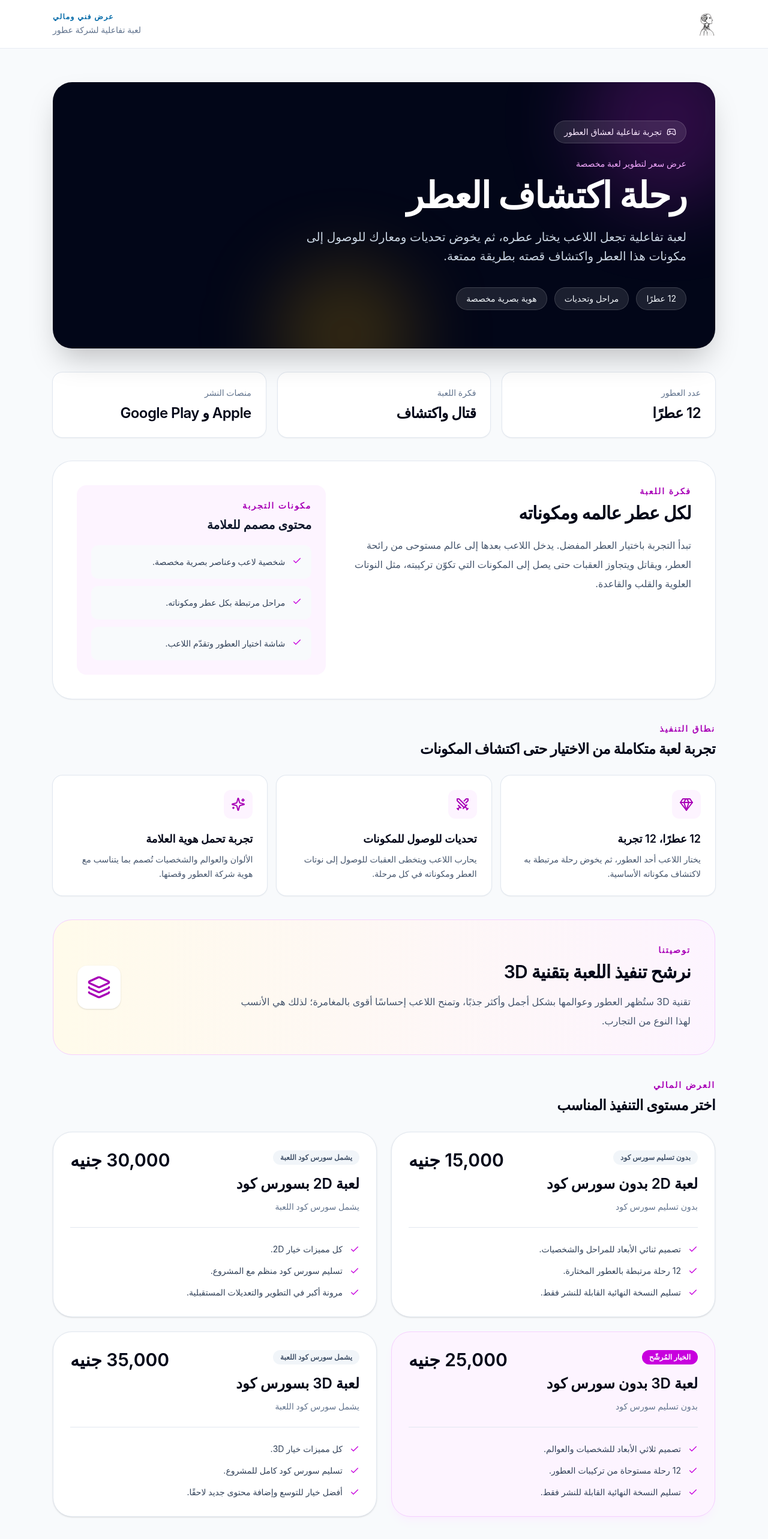
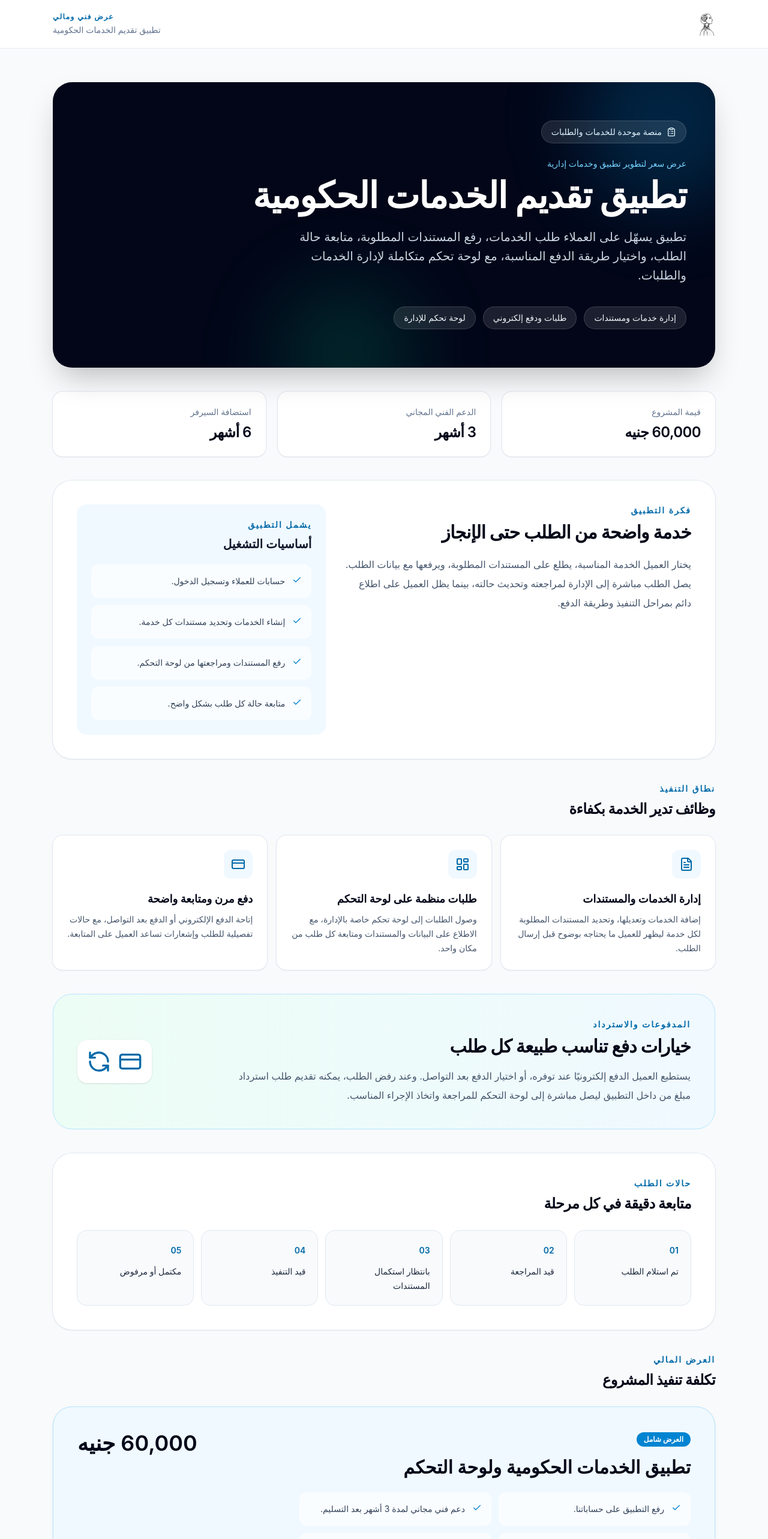
Before and after one commit to KhalidEl-MariAa/realstate_propsal, a React (Vite) app: page / in a window 1280 px wide. Shown: the top 2566 px of the page at 60% size. Built offline with nearby package versions, Linux system fonts and the light colour scheme.

Commit message:
publish proposal

```diff
--- a/index.html
+++ b/index.html
@@ -1,16 +1,14 @@
 
   <!DOCTYPE html>
-  <html lang="en">
+  <html lang="ar" dir="rtl">
     <head>
       <meta charset="UTF-8" />
       <meta name="viewport" content="width=device-width, initial-scale=1.0" />
-      <title>Game Project Proposal</title>
+      <title>عرض سعر تطبيق الخدمات الحكومية</title>
     </head>
-
 
     <body>
       <div id="root"></div>
       <script type="module" src="/src/main.tsx"></script>
     </body>
-
   </html>
--- a/src/app/App.tsx
+++ b/src/app/App.tsx
@@ -1,46 +1,80 @@
 import type { ComponentType } from 'react';
-import { Check, Gamepad2, Gem, Layers3, Sparkles, Swords } from 'lucide-react';
+import { Check, ClipboardList, CreditCard, FileText, LayoutDashboard, RefreshCcw, ShieldCheck } from 'lucide-react';
 
 type IconType = ComponentType<{ className?: string }>;
 type Feature = { title: string; description: string; icon: IconType };
-type Plan = { name: string; price: string; source: string; featured?: boolean; features: string[] };
 
-const plans: Plan[] = [
-  { name: 'لعبة 2D بدون سورس كود', price: '15,000 جنيه', source: 'بدون تسليم سورس كود', features: ['تصميم ثنائي الأبعاد للمراحل والشخصيات.', '12 رحلة مرتبطة بالعطور المختارة.', 'تسليم النسخة النهائية القابلة للنشر فقط.'] },
-  { name: 'لعبة 2D بسورس كود', price: '30,000 جنيه', source: 'يشمل سورس كود اللعبة', features: ['كل مميزات خيار 2D.', 'تسليم سورس كود منظم مع المشروع.', 'مرونة أكبر في التطوير والتعديلات المستقبلية.'] },
-  { name: 'لعبة 3D بدون سورس كود', price: '25,000 جنيه', source: 'بدون تسليم سورس كود', featured: true, features: ['تصميم ثلاثي الأبعاد للشخصيات والعوالم.', '12 رحلة مستوحاة من تركيبات العطور.', 'تسليم النسخة النهائية القابلة للنشر فقط.'] },
-  { name: 'لعبة 3D بسورس كود', price: '35,000 جنيه', source: 'يشمل سورس كود اللعبة', features: ['كل مميزات خيار 3D.', 'تسليم سورس كود كامل للمشروع.', 'أفضل خيار للتوسع وإضافة محتوى جديد لاحقًا.'] },
+const features: Feature[] = [
+  { title: 'إدارة الخدمات والمستندات', description: 'إضافة الخدمات وتعديلها، وتحديد المستندات المطلوبة لكل خدمة ليظهر للعميل ما يحتاجه بوضوح قبل إرسال الطلب.', icon: FileText },
+  { title: 'طلبات منظمة على لوحة التحكم', description: 'وصول الطلبات إلى لوحة تحكم خاصة بالإدارة، مع الاطلاع على البيانات والمستندات ومتابعة كل طلب من مكان واحد.', icon: LayoutDashboard },
+  { title: 'دفع مرن ومتابعة واضحة', description: 'إتاحة الدفع الإلكتروني أو الدفع بعد التواصل، مع حالات تفصيلية للطلب وإشعارات تساعد العميل على المتابعة.', icon: CreditCard },
 ];
 
-const gameFeatures: Feature[] = [
-  { title: '12 عطرًا، 12 تجربة', description: 'يختار اللاعب أحد العطور، ثم يخوض رحلة مرتبطة به لاكتشاف مكوناته الأساسية.', icon: Gem },
-  { title: 'تحديات للوصول للمكونات', description: 'يحارب اللاعب ويتخطى العقبات للوصول إلى نوتات العطر ومكوناته في كل مرحلة.', icon: Swords },
-  { title: 'تجربة تحمل هوية العلامة', description: 'الألوان والعوالم والشخصيات تُصمم بما يتناسب مع هوية شركة العطور وقصتها.', icon: Sparkles },
+const orderFlow = ['تم استلام الطلب', 'قيد المراجعة', 'بانتظار استكمال المستندات', 'قيد التنفيذ', 'مكتمل أو مرفوض'];
+
+const paymentSteps = [
+  { percentage: '25%', amount: '15,000 جنيه', text: 'دفعة مقدمة عند اعتماد العرض وبدء العمل.' },
+  { percentage: '25%', amount: '15,000 جنيه', text: 'عند تسليم لوحة التحكم.' },
+  { percentage: '25%', amount: '15,000 جنيه', text: 'عند تسليم التطبيق واعتماده.' },
+  { percentage: '25%', amount: '15,000 جنيه', text: 'بعد رفع التطبيق على حساباتنا.' },
 ];
 
-const paymentSteps = ['25% مقدم عند بدء المشروع.', '25% عند اعتماد التصميم والشكل العام للعبة.', '25% عند تسليم النسخة التجريبية.', '25% عند التسليم النهائي وقبل النشر.'];
+export default function App() {
+  return (
+    <div className="min-h-screen bg-[#f8fafc] text-slate-800" dir="rtl">
+      <header className="border-b border-slate-200/80 bg-white">
+        <div className="mx-auto flex max-w-6xl items-center justify-between gap-4 px-6 py-5">
+          <img src="/logo.png" alt="Penta-k" className="h-10 w-auto object-contain" />
+          <div className="text-left">
+            <p className="text-xs font-semibold tracking-[0.12em] text-sky-700">عرض فني ومالي</p>
+            <p className="mt-1 text-sm text-slate-500">تطبيق تقديم الخدمات الحكومية</p>
+          </div>
+        </div>
+      </header>
 
-export default function App() {
-  return <div className="min-h-screen bg-[#f8fafc] text-slate-800" dir="rtl">
-    <header className="border-b border-slate-200/80 bg-white"><div className="mx-auto flex max-w-6xl items-center justify-between gap-4 px-6 py-5"><img src="/logo.png" alt="Penta-k" className="h-10 w-auto object-contain" /><div className="text-left"><p className="text-xs font-semibold tracking-[0.12em] text-sky-700">عرض فني ومالي</p><p className="mt-1 text-sm text-slate-500">لعبة تفاعلية لشركة عطور</p></div></div></header>
-    <main className="mx-auto max-w-6xl px-6 py-10 md:py-14">
-      <section className="relative overflow-hidden rounded-[2rem] bg-slate-950 px-7 py-12 text-white shadow-2xl md:px-12 md:py-16"><div className="absolute -right-16 -top-20 h-72 w-72 rounded-full bg-fuchsia-500/20 blur-3xl" /><div className="absolute -bottom-24 left-1/3 h-60 w-60 rounded-full bg-amber-400/20 blur-3xl" /><div className="relative max-w-3xl"><div className="mb-6 inline-flex items-center gap-2 rounded-full border border-white/15 bg-white/10 px-4 py-2 text-sm text-fuchsia-100"><Gamepad2 className="h-4 w-4" />تجربة تفاعلية لعشاق العطور</div><p className="mb-3 text-sm font-medium text-fuchsia-300">عرض سعر لتطوير لعبة مخصصة</p><h1 className="text-4xl font-semibold tracking-tight md:text-6xl">رحلة اكتشاف العطر</h1><p className="mt-6 max-w-2xl text-lg leading-8 text-slate-300 md:text-xl">لعبة تفاعلية تجعل اللاعب يختار عطره، ثم يخوض تحديات ومعارك للوصول إلى مكونات هذا العطر واكتشاف قصته بطريقة ممتعة.</p><div className="mt-9 flex flex-wrap gap-3 text-sm"><Pill label="12 عطرًا" /><Pill label="مراحل وتحديات" /><Pill label="هوية بصرية مخصصة" /></div></div></section>
-      <section className="grid gap-5 py-10 sm:grid-cols-3"><Stat label="عدد العطور" value="12 عطرًا" /><Stat label="فكرة اللعبة" value="قتال واكتشاف" /><Stat label="منصات النشر" value="Apple و Google Play" /></section>
-      <section className="mb-10 grid gap-8 rounded-[2rem] bg-white p-7 shadow-sm ring-1 ring-slate-200 md:grid-cols-[1.25fr_0.9fr] md:p-10"><div><Eyebrow text="فكرة اللعبة" /><h2 className="mt-2 text-3xl font-semibold tracking-tight text-slate-950">لكل عطر عالمه ومكوناته</h2><p className="mt-5 max-w-2xl leading-8 text-slate-600">تبدأ التجربة باختيار العطر المفضل. يدخل اللاعب بعدها إلى عالم مستوحى من رائحة العطر، ويقاتل ويتجاوز العقبات حتى يصل إلى المكونات التي تكوّن تركيبته، مثل النوتات العلوية والقلب والقاعدة.</p></div><div className="rounded-2xl bg-fuchsia-50 p-6"><Eyebrow text="مكونات التجربة" /><h3 className="mt-2 text-xl font-semibold text-slate-900">محتوى مصمم للعلامة</h3><div className="mt-5 space-y-3"><CheckRow text="شخصية لاعب وعناصر بصرية مخصصة." /><CheckRow text="مراحل مرتبطة بكل عطر ومكوناته." /><CheckRow text="شاشة اختيار العطور وتقدّم اللاعب." /></div></div></section>
-      <section className="mb-10"><SectionTitle eyebrow="نطاق التنفيذ" title="تجربة لعبة متكاملة من الاختيار حتى اكتشاف المكونات" /><div className="grid gap-4 md:grid-cols-3">{gameFeatures.map((feature) => <FeatureCard key={feature.title} feature={feature} />)}</div></section>
-      <section className="mb-10 rounded-[2rem] border border-fuchsia-200 bg-gradient-to-l from-fuchsia-50 to-amber-50 p-7 md:p-10"><div className="flex flex-col gap-5 md:flex-row md:items-center md:justify-between"><div className="max-w-3xl"><Eyebrow text="توصيتنا" /><h2 className="mt-2 text-3xl font-semibold tracking-tight text-slate-950">نرشح تنفيذ اللعبة بتقنية 3D</h2><p className="mt-4 leading-8 text-slate-600">تقنية 3D ستُظهر العطور وعوالمها بشكل أجمل وأكثر جذبًا، وتمنح اللاعب إحساسًا أقوى بالمغامرة؛ لذلك هي الأنسب لهذا النوع من التجارب.</p></div><div className="w-fit rounded-2xl bg-white p-4 text-fuchsia-700 shadow-sm"><Layers3 className="h-10 w-10" /></div></div></section>
-      <section className="mb-10"><SectionTitle eyebrow="العرض المالي" title="اختر مستوى التنفيذ المناسب" /><div className="grid gap-6 lg:grid-cols-2">{plans.map((plan) => <PlanCard key={plan.name} plan={plan} />)}</div></section>
-      <section className="mb-10 rounded-[2rem] bg-white p-7 shadow-sm ring-1 ring-slate-200 md:p-10"><SectionTitle eyebrow="الدفعات والتسليم" title="تقسيم الدفعات" /><p className="mb-6 max-w-3xl text-sm leading-6 text-slate-600">يُطبق نفس نظام الدفعات على الخيار الذي يتم اختياره.</p><div className="grid gap-4 md:grid-cols-2 xl:grid-cols-4">{paymentSteps.map((step, index) => <article key={step} className="rounded-2xl border border-slate-200 bg-slate-50 p-5"><span className="text-sm font-semibold text-fuchsia-700">0{index + 1}</span><p className="mt-4 text-sm leading-6 text-slate-700">{step}</p></article>)}</div></section>
-      <section className="rounded-[2rem] bg-white p-7 shadow-sm ring-1 ring-slate-200 md:p-10"><SectionTitle eyebrow="رسوم النشر" title="متطلبات النشر السنوية" /><div className="grid gap-4 md:grid-cols-2"><CheckRow text="رسوم حسابات النشر على Apple App Store وGoogle Play: 50 دولار سنويًا." /><CheckRow text="رسوم النشر السنوية وخدمات الطرف الثالث تُدفع من العميل بشكل منفصل عن قيمة التطوير." /></div></section>
-    </main>
-    <footer className="mt-12 border-t border-slate-200 bg-white px-6 py-8 text-center text-sm text-slate-500"><p className="font-semibold text-slate-800">Penta-k</p><p className="mt-1">شكرًا لثقتكم، ونتطلع لتقديم تجربة عطرية لا تُنسى.</p></footer>
-  </div>;
+      <main className="mx-auto max-w-6xl px-6 py-10 md:py-14">
+        <section className="relative overflow-hidden rounded-[2rem] bg-slate-950 px-7 py-12 text-white shadow-2xl md:px-12 md:py-16">
+          <div className="absolute -right-16 -top-20 h-72 w-72 rounded-full bg-sky-500/20 blur-3xl" />
+          <div className="absolute -bottom-24 left-1/3 h-60 w-60 rounded-full bg-emerald-400/15 blur-3xl" />
+          <div className="relative max-w-3xl">
+            <div className="mb-6 inline-flex items-center gap-2 rounded-full border border-white/15 bg-white/10 px-4 py-2 text-sm text-sky-100"><ClipboardList className="h-4 w-4" /> منصة موحدة للخدمات والطلبات</div>
+            <p className="mb-3 text-sm font-medium text-sky-300">عرض سعر لتطوير تطبيق وخدمات إدارية</p>
+            <h1 className="text-4xl font-semibold tracking-tight md:text-6xl">تطبيق تقديم الخدمات الحكومية</h1>
+            <p className="mt-6 max-w-2xl text-lg leading-8 text-slate-300 md:text-xl">تطبيق يسهّل على العملاء طلب الخدمات، رفع المستندات المطلوبة، متابعة حالة الطلب، واختيار طريقة الدفع المناسبة، مع لوحة تحكم متكاملة لإدارة الخدمات والطلبات.</p>
+            <div className="mt-9 flex flex-wrap gap-3 text-sm"><Pill label="إدارة خدمات ومستندات" /><Pill label="طلبات ودفع إلكتروني" /><Pill label="لوحة تحكم للإدارة" /></div>
+          </div>
+        </section>
+
+        <section className="grid gap-5 py-10 sm:grid-cols-3"><Stat label="قيمة المشروع" value="60,000 جنيه" /><Stat label="الدعم الفني المجاني" value="3 أشهر" /><Stat label="استضافة السيرفر" value="6 أشهر" /></section>
+
+        <section className="mb-10 grid gap-8 rounded-[2rem] bg-white p-7 shadow-sm ring-1 ring-slate-200 md:grid-cols-[1.25fr_0.9fr] md:p-10">
+          <div><Eyebrow text="فكرة التطبيق" /><h2 className="mt-2 text-3xl font-semibold tracking-tight text-slate-950">خدمة واضحة من الطلب حتى الإنجاز</h2><p className="mt-5 max-w-2xl leading-8 text-slate-600">يختار العميل الخدمة المناسبة، يطلع على المستندات المطلوبة، ويرفعها مع بيانات الطلب. يصل الطلب مباشرة إلى الإدارة لمراجعته وتحديث حالته، بينما يظل العميل على اطلاع دائم بمراحل التنفيذ وطريقة الدفع.</p></div>
+          <div className="rounded-2xl bg-sky-50 p-6"><Eyebrow text="يشمل التطبيق" /><h3 className="mt-2 text-xl font-semibold text-slate-900">أساسيات التشغيل</h3><div className="mt-5 space-y-3"><CheckRow text="حسابات للعملاء وتسجيل الدخول." /><CheckRow text="إنشاء الخدمات وتحديد مستندات كل خدمة." /><CheckRow text="رفع المستندات ومراجعتها من لوحة التحكم." /><CheckRow text="متابعة حالة كل طلب بشكل واضح." /></div></div>
+        </section>
+
+        <section className="mb-10"><SectionTitle eyebrow="نطاق التنفيذ" title="وظائف تدير الخدمة بكفاءة" /><div className="grid gap-4 md:grid-cols-3">{features.map((feature) => <FeatureCard key={feature.title} feature={feature} />)}</div></section>
+
+        <section className="mb-10 rounded-[2rem] border border-sky-200 bg-gradient-to-l from-sky-50 to-emerald-50 p-7 md:p-10">
+          <div className="flex flex-col gap-5 md:flex-row md:items-center md:justify-between"><div className="max-w-3xl"><Eyebrow text="المدفوعات والاسترداد" /><h2 className="mt-2 text-3xl font-semibold tracking-tight text-slate-950">خيارات دفع تناسب طبيعة كل طلب</h2><p className="mt-4 leading-8 text-slate-600">يستطيع العميل الدفع إلكترونيًا عند توفره، أو اختيار الدفع بعد التواصل. وعند رفض الطلب، يمكنه تقديم طلب استرداد مبلغ من داخل التطبيق ليصل مباشرة إلى لوحة التحكم للمراجعة واتخاذ الإجراء المناسب.</p></div><div className="flex w-fit gap-3 rounded-2xl bg-white p-4 text-sky-700 shadow-sm"><CreditCard className="h-10 w-10" /><RefreshCcw className="h-10 w-10" /></div></div>
+        </section>
+
+        <section className="mb-10 rounded-[2rem] bg-white p-7 shadow-sm ring-1 ring-slate-200 md:p-10"><SectionTitle eyebrow="حالات الطلب" title="متابعة دقيقة في كل مرحلة" /><div className="grid gap-3 sm:grid-cols-2 lg:grid-cols-5">{orderFlow.map((status, index) => <article key={status} className="rounded-2xl border border-slate-200 bg-slate-50 p-5"><span className="text-sm font-semibold text-sky-700">0{index + 1}</span><p className="mt-3 text-sm font-medium leading-6 text-slate-800">{status}</p></article>)}</div></section>
+
+        <section className="mb-10"><SectionTitle eyebrow="العرض المالي" title="تكلفة تنفيذ المشروع" /><article className="rounded-[2rem] border border-sky-200 bg-sky-50 p-7 shadow-sm md:p-10"><div className="flex flex-col gap-5 md:flex-row md:items-start md:justify-between"><div><span className="inline-flex rounded-full bg-sky-600 px-3 py-1 text-xs font-semibold text-white">العرض شامل</span><h3 className="mt-4 text-3xl font-semibold text-slate-950">تطبيق الخدمات الحكومية ولوحة التحكم</h3><div className="mt-6 grid gap-3 md:grid-cols-2"><CheckRow text="رفع التطبيق على حساباتنا." /><CheckRow text="دعم فني مجاني لمدة 3 أشهر بعد التسليم." /><CheckRow text="سيرفر لمدة 6 أشهر." /><CheckRow text="إدارة الطلبات والمدفوعات وطلبات الاسترداد." /></div></div><p className="whitespace-nowrap text-4xl font-semibold text-slate-950">60,000 جنيه</p></div></article></section>
+
+        <section className="rounded-[2rem] bg-white p-7 shadow-sm ring-1 ring-slate-200 md:p-10"><SectionTitle eyebrow="الدفعات والتسليم" title="تقسيم الدفعات" /><p className="mb-6 max-w-3xl text-sm leading-6 text-slate-600">إجمالي قيمة المشروع 60,000 جنيه، ويكون السداد وفق المراحل التالية:</p><div className="grid gap-4 md:grid-cols-2 xl:grid-cols-4">{paymentSteps.map((step, index) => <article key={`${step.percentage}-${index}`} className="rounded-2xl border border-slate-200 bg-slate-50 p-5"><div className="flex items-start justify-between gap-3"><span className="text-sm font-semibold text-sky-700">0{index + 1}</span><span className="rounded-full bg-white px-3 py-1 text-sm font-semibold text-slate-900">{step.percentage}</span></div><p className="mt-5 text-xl font-semibold text-slate-950">{step.amount}</p><p className="mt-3 text-sm leading-6 text-slate-600">{step.text}</p></article>)}</div></section>
+
+        <section className="mt-10 rounded-[2rem] border border-slate-200 bg-white p-7 shadow-sm md:p-10"><div className="flex gap-4"><div className="rounded-xl bg-slate-100 p-3 text-slate-700"><ShieldCheck className="h-6 w-6" /></div><div><h2 className="text-xl font-semibold text-slate-950">ملاحظات الاستضافة والدعم</h2><p className="mt-2 leading-7 text-slate-600">يشمل العرض سيرفر لمدة 6 أشهر ودعمًا فنيًا مجانيًا لمدة 3 أشهر بعد التسليم. يتم الاتفاق على تجديد الاستضافة أو الدعم بعد هذه المدة بشكل منفصل عند الحاجة.</p></div></div></section>
+      </main>
+
+      <footer className="mt-12 border-t border-slate-200 bg-white px-6 py-8 text-center text-sm text-slate-500"><p className="font-semibold text-slate-800">Penta-k</p><p className="mt-1">شكرًا لثقتكم، ونتطلع إلى تنفيذ مشروعكم.</p></footer>
+    </div>
+  );
 }
 
-function Eyebrow({ text }: { text: string }) { return <p className="text-sm font-semibold tracking-[0.14em] text-fuchsia-700">{text}</p>; }
+function Eyebrow({ text }: { text: string }) { return <p className="text-sm font-semibold tracking-[0.14em] text-sky-700">{text}</p>; }
 function Pill({ label }: { label: string }) { return <span className="rounded-full border border-white/15 bg-white/10 px-4 py-2 text-slate-100">{label}</span>; }
 function Stat({ label, value }: { label: string; value: string }) { return <div className="rounded-2xl bg-white p-6 shadow-sm ring-1 ring-slate-200"><p className="text-sm font-medium text-slate-500">{label}</p><p className="mt-2 text-2xl font-semibold tracking-tight text-slate-950">{value}</p></div>; }
 function SectionTitle({ eyebrow, title }: { eyebrow: string; title: string }) { return <div className="mb-7"><Eyebrow text={eyebrow} /><h2 className="mt-2 text-2xl font-semibold tracking-tight text-slate-950">{title}</h2></div>; }
-function FeatureCard({ feature }: { feature: Feature }) { const Icon = feature.icon; return <article className="rounded-2xl bg-white p-6 shadow-sm ring-1 ring-slate-200"><div className="inline-flex rounded-xl bg-fuchsia-50 p-3 text-fuchsia-700"><Icon className="h-6 w-6" /></div><h3 className="mt-5 text-lg font-semibold text-slate-950">{feature.title}</h3><p className="mt-2 text-sm leading-6 text-slate-600">{feature.description}</p></article>; }
-function CheckRow({ text }: { text: string }) { return <div className="flex items-start gap-3 rounded-xl bg-slate-50 p-4 text-sm leading-6 text-slate-700"><Check className="mt-0.5 h-4 w-4 shrink-0 text-fuchsia-600" />{text}</div>; }
-function PlanCard({ plan }: { plan: Plan }) { return <article className={`rounded-[2rem] border p-7 ${plan.featured ? 'border-fuchsia-200 bg-fuchsia-50 shadow-lg shadow-fuchsia-100/50' : 'border-slate-200 bg-white shadow-sm'}`}><div className="flex items-start justify-between gap-4"><div><span className={`inline-flex rounded-full px-3 py-1 text-xs font-semibold ${plan.featured ? 'bg-fuchsia-600 text-white' : 'bg-slate-100 text-slate-600'}`}>{plan.featured ? 'الخيار المُرشّح' : plan.source}</span><h3 className="mt-4 text-2xl font-semibold text-slate-950">{plan.name}</h3></div><p className="whitespace-nowrap text-3xl font-semibold text-slate-950">{plan.price}</p></div><p className="mt-3 text-sm font-medium text-slate-500">{plan.source}</p><div className="mt-6 space-y-3 border-t border-slate-200 pt-6">{plan.features.map((feature) => <div key={feature} className="flex items-start gap-3 text-sm leading-6 text-slate-700"><Check className="mt-1 h-4 w-4 shrink-0 text-fuchsia-600" />{feature}</div>)}</div></article>; }
+function FeatureCard({ feature }: { feature: Feature }) { const Icon = feature.icon; return <article className="rounded-2xl bg-white p-6 shadow-sm ring-1 ring-slate-200"><div className="inline-flex rounded-xl bg-sky-50 p-3 text-sky-700"><Icon className="h-6 w-6" /></div><h3 className="mt-5 text-lg font-semibold text-slate-950">{feature.title}</h3><p className="mt-2 text-sm leading-6 text-slate-600">{feature.description}</p></article>; }
+function CheckRow({ text }: { text: string }) { return <div className="flex items-start gap-3 rounded-xl bg-white/70 p-4 text-sm leading-6 text-slate-700"><Check className="mt-0.5 h-4 w-4 shrink-0 text-sky-600" />{text}</div>; }
```
